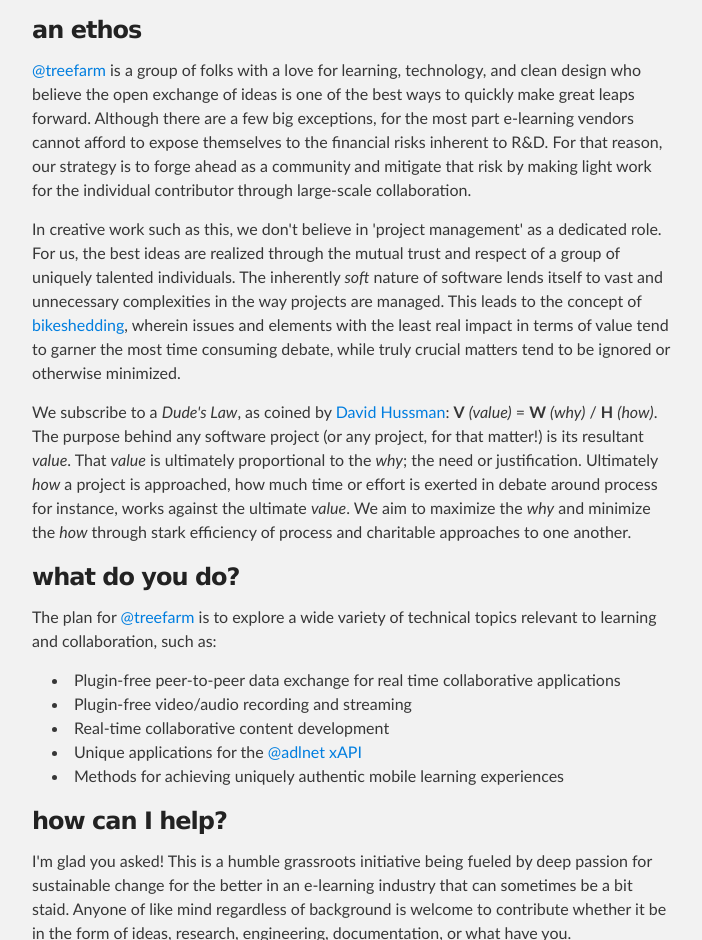
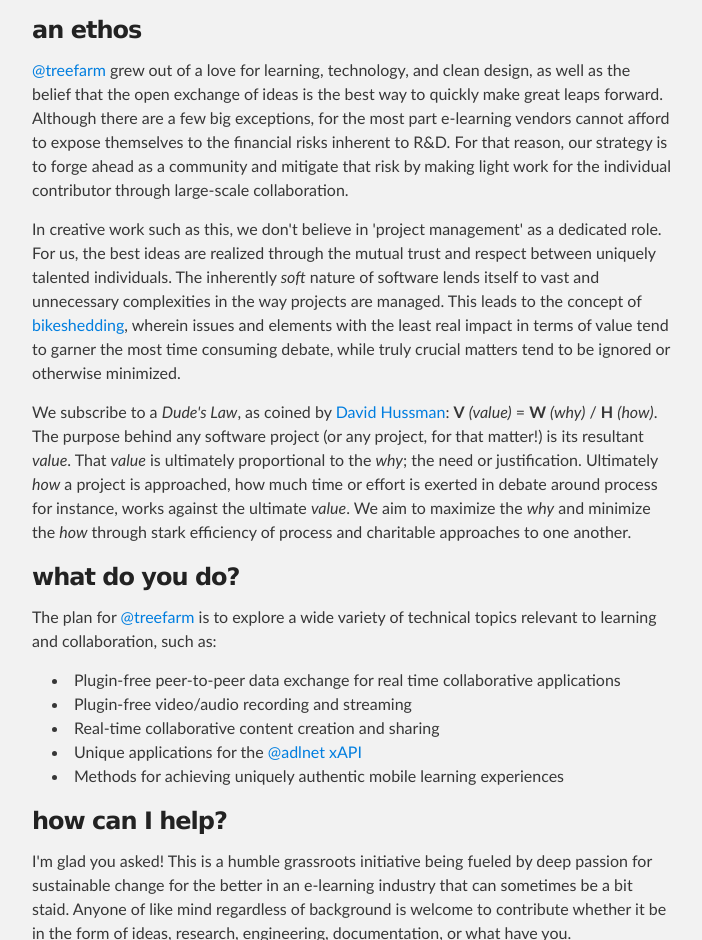
Before and after one commit to treefarm/treefarm.github.io, a plain HTML site: page index.html in a window 1280 px wide. Shown: the part 453-1393 px from the top of the page, without its empty margins (288-990 px from the left). Drawn offline with Linux system fonts and the light colour scheme.

Commit message:
Replace master branch with page content via GitHub

```diff
--- a/index.html
+++ b/index.html
@@ -33,9 +33,9 @@
 
 <h3>an ethos</h3>
 
-<p><a href="https://github.com/treefarm" class="user-mention">@treefarm</a> is a group of folks with a love for learning, technology, and clean design who believe the open exchange of ideas is one of the best ways to quickly make great leaps forward. Although there are a few big exceptions, for the most part e-learning vendors cannot afford to expose themselves to the financial risks inherent to R&amp;D. For that reason, our strategy is to forge ahead as a community and mitigate that risk by making light work for the individual contributor through large-scale collaboration.</p>
+<p><a href="https://github.com/treefarm" class="user-mention">@treefarm</a> grew out of a love for learning, technology, and clean design, as well as the belief that the open exchange of ideas is the best way to quickly make great leaps forward. Although there are a few big exceptions, for the most part e-learning vendors cannot afford to expose themselves to the financial risks inherent to R&amp;D. For that reason, our strategy is to forge ahead as a community and mitigate that risk by making light work for the individual contributor through large-scale collaboration.</p>
 
-<p>In creative work such as this, we don't believe in 'project management' as a dedicated role. For us, the best ideas are realized through the mutual trust and respect of a group of uniquely talented individuals. The inherently <em>soft</em> nature of software lends itself to vast and unnecessary complexities in the way projects are managed. This leads to the concept of <a href="http://en.wiktionary.org/wiki/bikeshedding">bikeshedding</a>, wherein issues and elements with the least real impact in terms of value tend to garner the most time consuming debate, while truly crucial matters tend to be ignored or otherwise minimized.</p>
+<p>In creative work such as this, we don't believe in 'project management' as a dedicated role. For us, the best ideas are realized through the mutual trust and respect between uniquely talented individuals. The inherently <em>soft</em> nature of software lends itself to vast and unnecessary complexities in the way projects are managed. This leads to the concept of <a href="http://en.wiktionary.org/wiki/bikeshedding">bikeshedding</a>, wherein issues and elements with the least real impact in terms of value tend to garner the most time consuming debate, while truly crucial matters tend to be ignored or otherwise minimized.</p>
 
 <p>We subscribe to a <em>Dude's Law</em>, as coined by <a href="http://devjam.com/">David Hussman</a>: <strong>V</strong> <em>(value)</em> = <strong>W</strong> <em>(why)</em> / <strong>H</strong> <em>(how)</em>. The purpose behind any software project (or any project, for that matter!) is its resultant <em>value</em>. That <em>value</em> is ultimately proportional to the <em>why</em>; the need or justification. Ultimately <em>how</em> a project is approached, how much time or effort is exerted in debate around process for instance, works against the ultimate <em>value</em>. We aim to maximize the <em>why</em> and minimize the <em>how</em> through stark efficiency of process and charitable approaches to one another.</p>
 
@@ -46,7 +46,7 @@
 <ul>
 <li>Plugin-free peer-to-peer data exchange for real time collaborative applications</li>
 <li>Plugin-free video/audio recording and streaming</li>
-<li>Real-time collaborative content development</li>
+<li>Real-time collaborative content creation and sharing</li>
 <li>Unique applications for the <a href="https://github.com/adlnet" class="user-mention">@adlnet</a> <a href="https://github.com/adlnet/xAPI-Spec">xAPI</a>
 </li>
 <li>Methods for achieving uniquely authentic mobile learning experiences</li>
```
Also changed, not shown: params.json (+1 -1 lines).
